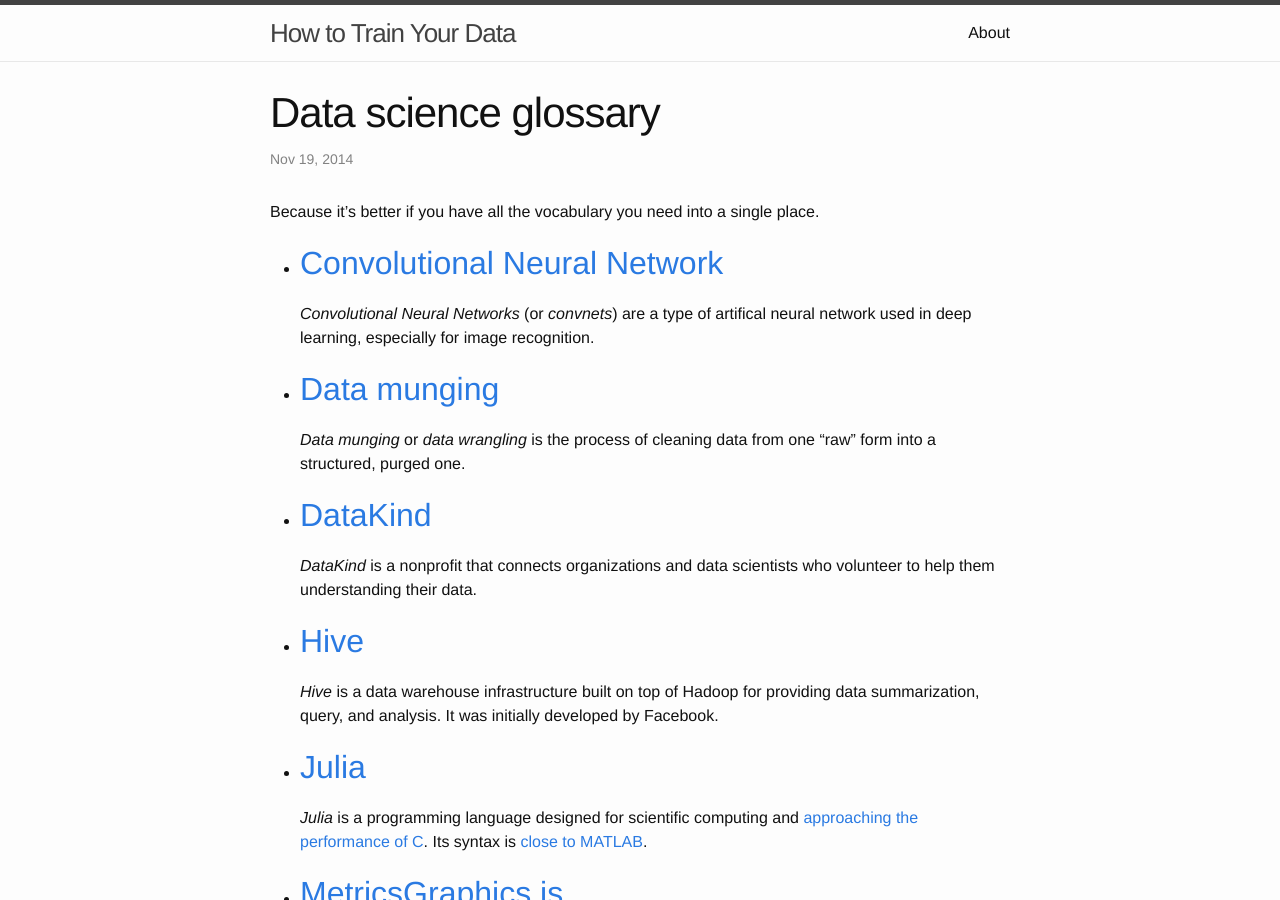
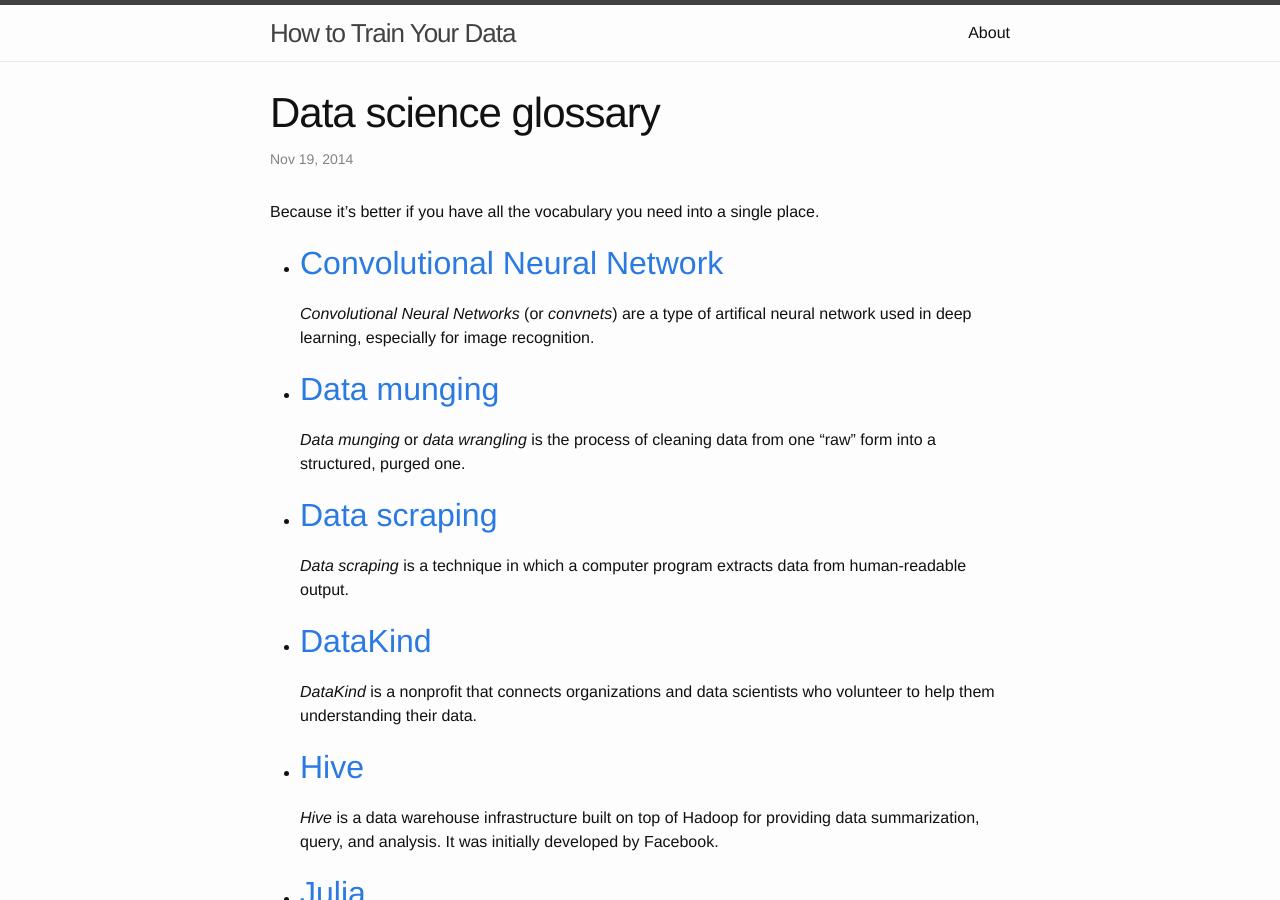
Before and after one commit to seiteta/seiteta.github.io_old, a Jekyll site: the page built from _posts/2014-11-19-data-science-glossary.md, in a window 1280 px wide and 900 px high. Built offline with Jekyll 4.4.1, drawn with Linux system fonts in a browser that asks for light colours.

Commit message:
Add "Data scraping" entry

```diff
--- a/_posts/2014-11-19-data-science-glossary.md
+++ b/_posts/2014-11-19-data-science-glossary.md
@@ -13,6 +13,10 @@ Because it's better if you have all the vocabulary you need into a single place.
 * ## [Data munging](http://en.wikipedia.org/wiki/Data_wrangling)
 
   *Data munging* or *data wrangling* is the process of cleaning data from one "raw" form into a structured, purged one.
+
+* ## [Data scraping](http://en.wikipedia.org/wiki/Data_scraping)
+
+  *Data scraping* is a technique in which a computer program extracts data from human-readable output.
 
 * ## [DataKind](http://www.datakind.org/)
 
```
